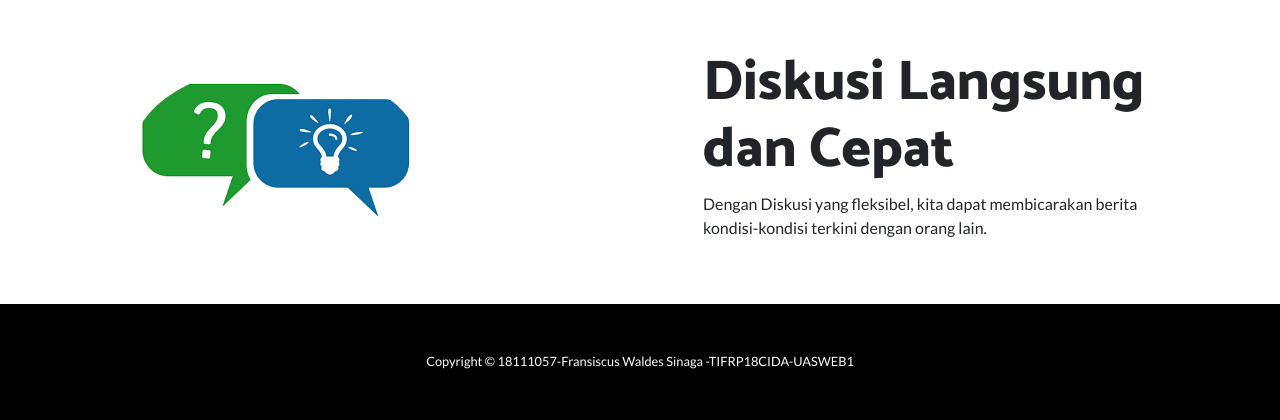
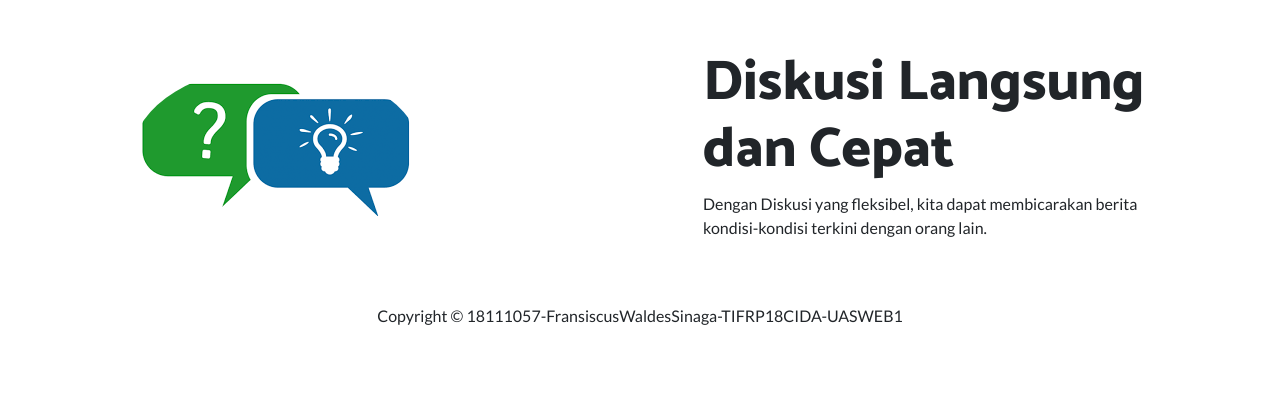
Before and after one commit to walv/MynewsD, a PHP site: page /home.php in a window 1280 px wide. Shown: the part 1011-1431 px from the top of the page. After the commit the page ends 1336 px from the top, so only its background shows below. Run offline with PHP 8.4, Linux system fonts and the light colour scheme.

Commit message:
Perbaikan

```diff
--- a/Index.php
+++ b/Index.php
@@ -112,5 +112,8 @@ header("location:home.php");
         <script src="https://stackpath.bootstrapcdn.com/bootstrap/4.4.1/js/bootstrap.min.js" integrity="sha384-wfSDF2E50Y2D1uUdj0O3uMBJnjuUD4Ih7YwaYd1iqfktj0Uod8GCExl3Og8ifwB6" crossorigin="anonymous"></script>
     <script src="js/bootstrap.bundle.min.js"></script>
     </body>
-
+    <footer style="text-align: center;">
+        <p>Copyright &copy; 18111057-FransiscusWaldesSinaga-TIFRP18CIDA-UASWEB1</p>
+    </footer>
+  </footer>
 </html>
--- a/editpassword.php
+++ b/editpassword.php
@@ -95,6 +95,8 @@
     <a href="dashboard.php" class="btn btn-danger md">kembali</a>
 	<!-- selesai form rubah password -->
 </body>
-<p class="m-0 text-center text-white small">Copyright &copy; 18111057-Fransiscus Waldes Sinaga -TIFRP18CIDA-UASWEB1</p>
-
+<footer style="text-align: center;">
+        <p>Copyright &copy; 18111057-FransiscusWaldesSinaga-TIFRP18CIDA-UASWEB1</p>
+    </footer>
+  </footer>
 </html>
--- a/editprofile.php
+++ b/editprofile.php
@@ -78,8 +78,10 @@ if(!isset($_SESSION['user_id']))
 			<!-- end form -->
 		</div>
 	</div>
-      <p class="m-0 text-center text-white small">Copyright &copy; 18111057-Fransiscus Waldes Sinaga -TIFRP18CIDA-UASWEB1</p>
-    <!-- /.container -->
+    <footer style="text-align: center;">
+        <p>Copyright &copy; 18111057-FransiscusWaldesSinaga-TIFRP18CIDA-UASWEB1</p>
+    </footer>
+  </footer>
   </footer>
 </html>
 </body>
--- a/home.php
+++ b/home.php
@@ -96,11 +96,9 @@
 
 
   <!-- Footer -->
-  <footer class="py-5 bg-black">
-    <div class="container">
-      <p class="m-0 text-center text-white small">Copyright &copy; 18111057-Fransiscus Waldes Sinaga -TIFRP18CIDA-UASWEB1</p>
-    </div>
-    <!-- /.container -->
+  <footer style="text-align: center;">
+        <p>Copyright &copy; 18111057-FransiscusWaldesSinaga-TIFRP18CIDA-UASWEB1</p>
+    </footer>
   </footer>
 
   <!-- Bootstrap core JavaScript -->
--- a/login.php
+++ b/login.php
@@ -74,4 +74,7 @@ if(isset($_POST["login"]))
       <p>Or</p>
       <a class="btn btn-danger btn-lg " href="register.php"><u>Daftar</u></a>
      </form>
-     <p class="m-0 text-center text-white small">Copyright &copy; 18111057-Fransiscus Waldes Sinaga -TIFRP18CIDA-UASWEB1</p>
+     <footer style="text-align: center;">
+        <p>Copyright &copy; 18111057-FransiscusWaldesSinaga-TIFRP18CIDA-UASWEB1</p>
+    </footer>
+  </footer>
--- a/register.php
+++ b/register.php
@@ -127,7 +127,7 @@ if($statement->execute($check_data))
        <input type="text" name="alamat" class="form-control form-control-lg" />
       </div>
       <label>Masukkan pekerjaan</label>
-       <input type="email" name="pekerjaan" class="form-control form-control-lg" />
+       <input type="text" name="pekerjaan" class="form-control form-control-lg" />
       </div>
       <div class="form-group">
        <label>Kata sandi</label>
```
Also changed, not shown: footer.php (+3 -5 lines), index_chatting.php (+5 -4 lines).
